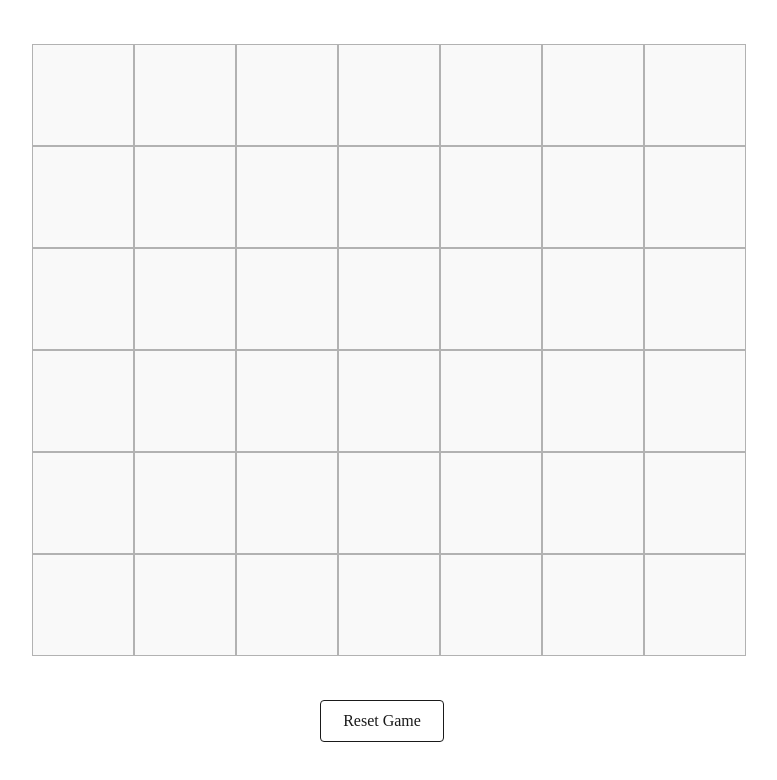
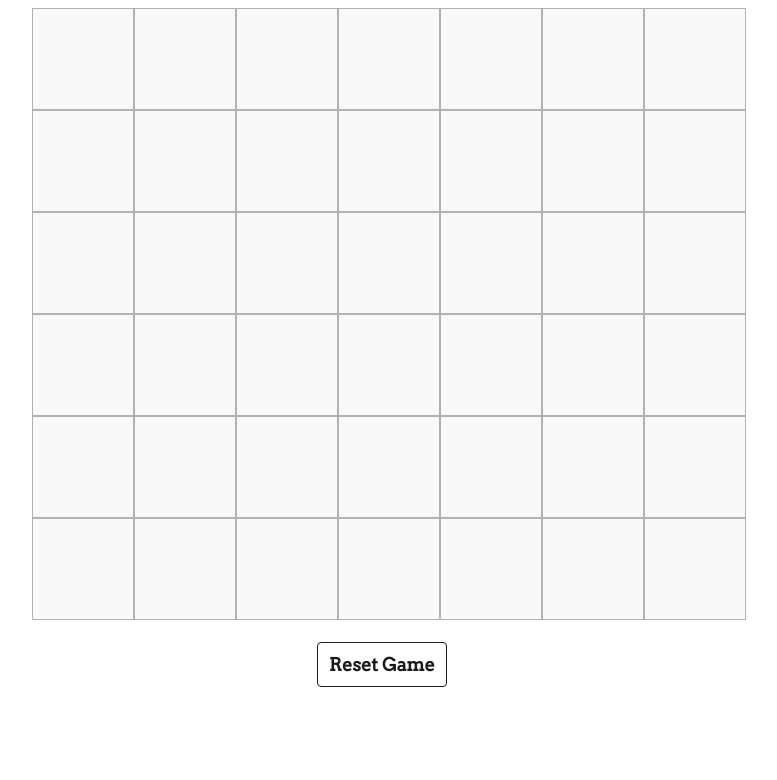
Before and after one commit to PatrickPetrushonis/connect-four, a website: page index.html in a window 1280 px wide. Shown: the whole page, without its empty margins (258-1035 px from the left). Drawn offline with nearby package versions, Linux system fonts and the light colour scheme.

Commit message:
Added Arvo google font.

```diff
--- a/dev/scss/partials/_buttons.scss
+++ b/dev/scss/partials/_buttons.scss
@@ -4,13 +4,14 @@
    border: 1px solid color(gray, jet);
    border-radius: 4px;
    color: color(gray, jet);
-   display: block;
-   margin: 0 auto;
+   display: inline-block;
+   font-size: 18px;
+   font-weight: 600;
+   margin: 0 0 22px;
    padding: 11px;
    text-align: center;
    text-decoration: none;
    transition: all 0.3s ease-out;
-   width: 100px;
 
    &:hover {
       background-color: color(gray, jet);
--- a/dev/scss/partials/_layout.scss
+++ b/dev/scss/partials/_layout.scss
@@ -1,6 +1,6 @@
 .container {
    display: flex;
-   margin: 44px auto;
+   margin: 0 auto 22px;
    max-width: 700px;
 }
 
--- a/dev/scss/utilities/_settings.scss
+++ b/dev/scss/utilities/_settings.scss
@@ -0,0 +1,8 @@
+html,
+body {
+	font-family: 'Arvo', serif;
+}
+
+.center {
+	text-align: center;
+}
--- a/index.html
+++ b/index.html
@@ -5,6 +5,7 @@
 	<meta http-equiv="X-UA-Compatible" content="IE=edge">
 	<title>Connect Four</title>
 	<link href="app/css/main.css" rel="stylesheet" type="text/css"/>
+	<link href="https://fonts.googleapis.com/css?family=Arvo" rel="stylesheet">
 </head>
 <body>
 	<div id="game">
@@ -66,7 +67,7 @@
 				<div class="cell"><div class="token"></div></div>
 			</div>
 		</div>
-		<div>
+		<div class="center">
 			<a href="javascript:void(0);" class="button" v-on:click="ResetGame">Reset Game</a>
 		</div>
 	</div>
```
Also changed, not shown: app/css/main.css. Lines whose indentation alone changed are shown as unchanged.
